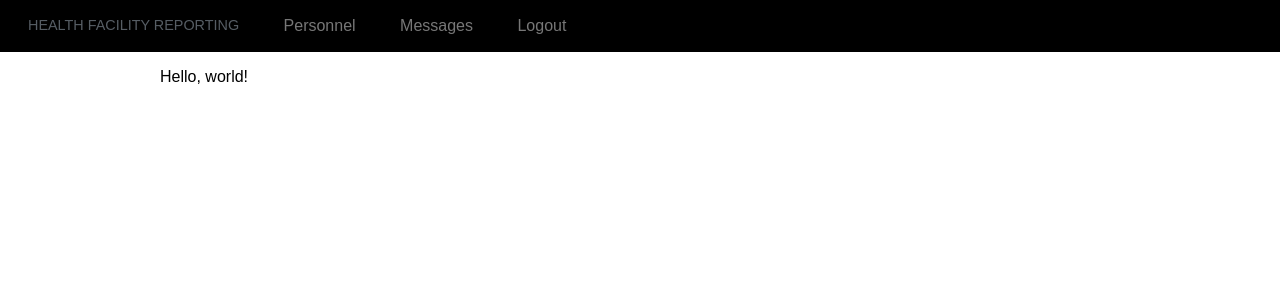
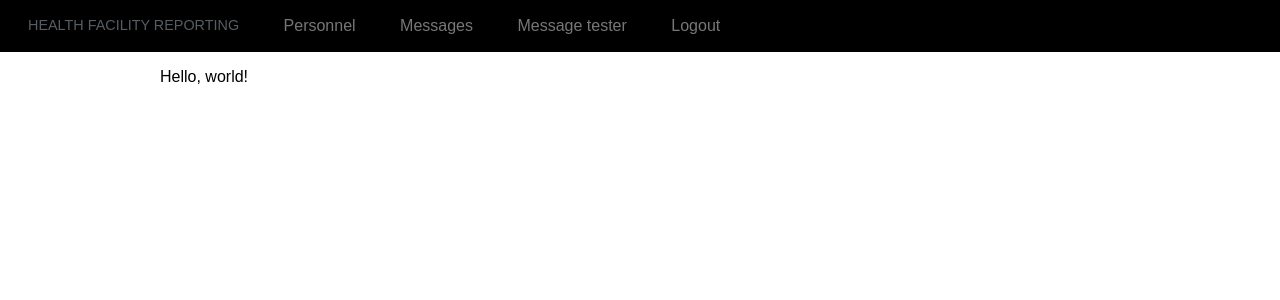
Before and after one commit to timbaobjects/hfr, a Django app: page / in a window 1280 px wide. Shown: the top 300 px of the page. Run offline with Django 3.2, Linux system fonts and the light colour scheme; the visitor is signed in with stand-in values (Sample User, id 1); parts of the project's set-up code (start-up, migrations or seed data) failed here and were passed over; some libraries are stand-ins or nearby versions.

Commit message:
Added message tester to main template

```diff
--- a/core/templates/core/base.html
+++ b/core/templates/core/base.html
@@ -9,6 +9,7 @@
 		<ul>
 			<li><a href="{% url 'personnel' %}">Personnel</a></li>
 			<li><a href="{% url 'messages' %}">Messages</a></li>
+			<li><a href="{% url 'httptester-index' %}">Message tester</a></li>
 			<li><a href="{% url 'signout' %}">Logout</a></li>
 		</ul>
 	</div>
```
